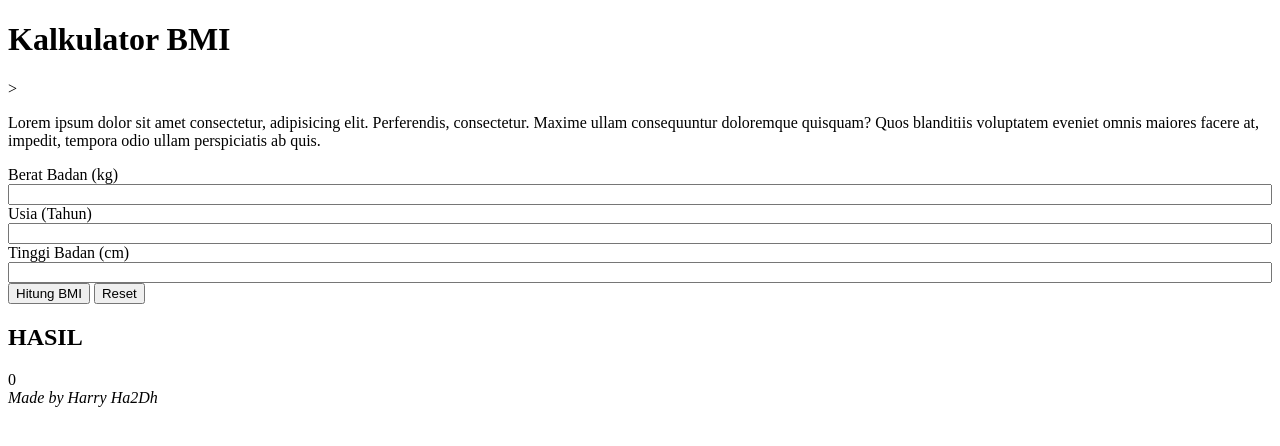
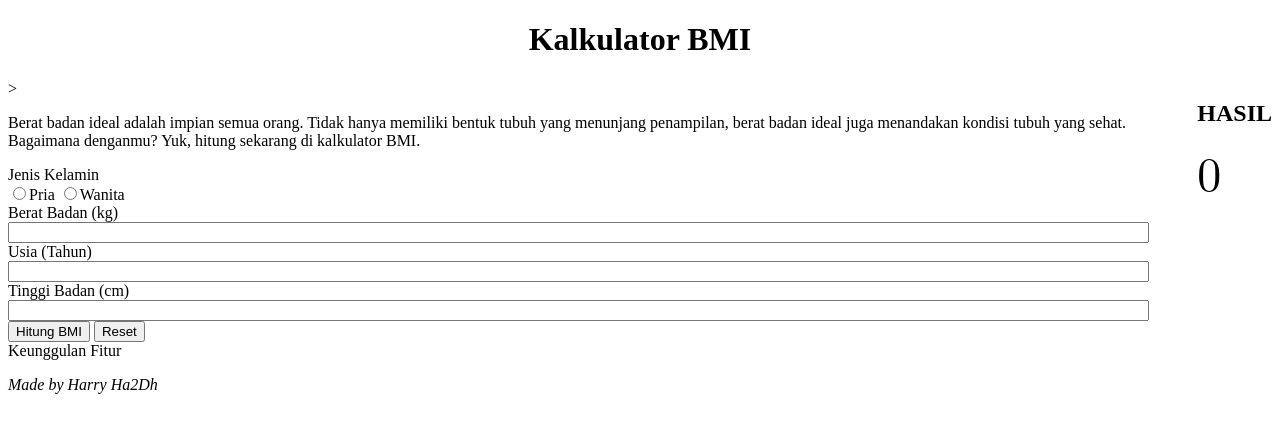
Before and after one commit to revou-fundamental-course/20-jan-25-Ha2Dh, a plain HTML site: page index.html in a window 1280 px wide. Drawn offline with Linux system fonts and the light colour scheme.

Commit message:
3rd commit

```diff
--- a/css/style.css
+++ b/css/style.css
@@ -1,6 +1,19 @@
 /* Ini CSS */
+
+main {
+    display: flex;
+    gap: 48px;
+}
+.main-header {
+    text-align: center;
+}
 
 .form-group {
     display: flex;
     flex-direction: column;
 }
+
+#result-BMI {
+    font-size: xxx-large;
+    font-family: math;
+}
--- a/index.html
+++ b/index.html
@@ -3,27 +3,43 @@
 <head>
     <meta charset="UTF-8">
     <meta name="viewport" content="width=device-width, initial-scale=1.0">
-    <title>RevoU MiniProject</title>
+    <title>RevoU MiniProject Kalkulator BMI</title>
     <link rel="stylesheet" href="css\style.css">
 </head>
 <body>
-    <header>
-        <h1>Kalkulator BMI</h1>
+    <!-- Main Head -->
+    <header class="main-header">
+        <h1><b>Kalkulator BMI</b></h1>
     </header>
 
-    <main>
+    <!-- Body -->
+    <main style="
+                display: flex;
+                gap: 48px;"
+    >
 
         <!-- Left Content -->
-          <section>
+        <section>
 
              <!-- Intro -->>
          <article>
-            <p>Lorem ipsum dolor sit amet consectetur, adipisicing elit. Perferendis, consectetur. Maxime ullam consequuntur doloremque quisquam? Quos blanditiis voluptatem eveniet omnis maiores facere at, impedit, tempora odio ullam perspiciatis ab quis.</p>
+            <p>Berat badan ideal adalah impian semua orang. Tidak hanya memiliki bentuk tubuh yang menunjang penampilan, berat
+                badan ideal juga menandakan kondisi tubuh yang sehat. Bagaimana denganmu?
+                Yuk, hitung sekarang di kalkulator BMI.
+            </p>
 
          </article>
 
             <!-- Form -->
-         <form>
+         <form id="bmiForm">
+            <div class="form-table">
+                <label for="kelamin">Jenis Kelamin</label>
+                <div>
+                  <input type="radio" id="pria" name="kelamin" value="pria">Pria</input>
+                  <input type="radio" id="wanita" name="kelamin" value="wanita">Wanita</input>
+                </div>
+            </div>
+
             <div class="form-group">
                 <label for="input-berat-badan">Berat Badan (kg)</label>
                 <input type="number" id="input-berat-badan">
@@ -46,7 +62,7 @@
 
             <!-- Feature Information-->
          <article>
-            <header></header>
+            <header>Keunggulan Fitur</header>
 
             <p>
 
@@ -63,16 +79,20 @@
             </header>
 
             <section>
-                <span> 0 </span>
+                <span id="result-BMI">
+
+                           0
+                </span>
             </section>
 
             <article></article>
 
-           </section>
+        </section>
 
          </form>
     </main>
 
+    <!-- Foot -->
     <footer>
         <span><i>Made by Harry Ha2Dh</i></span>
     </footer>
```
